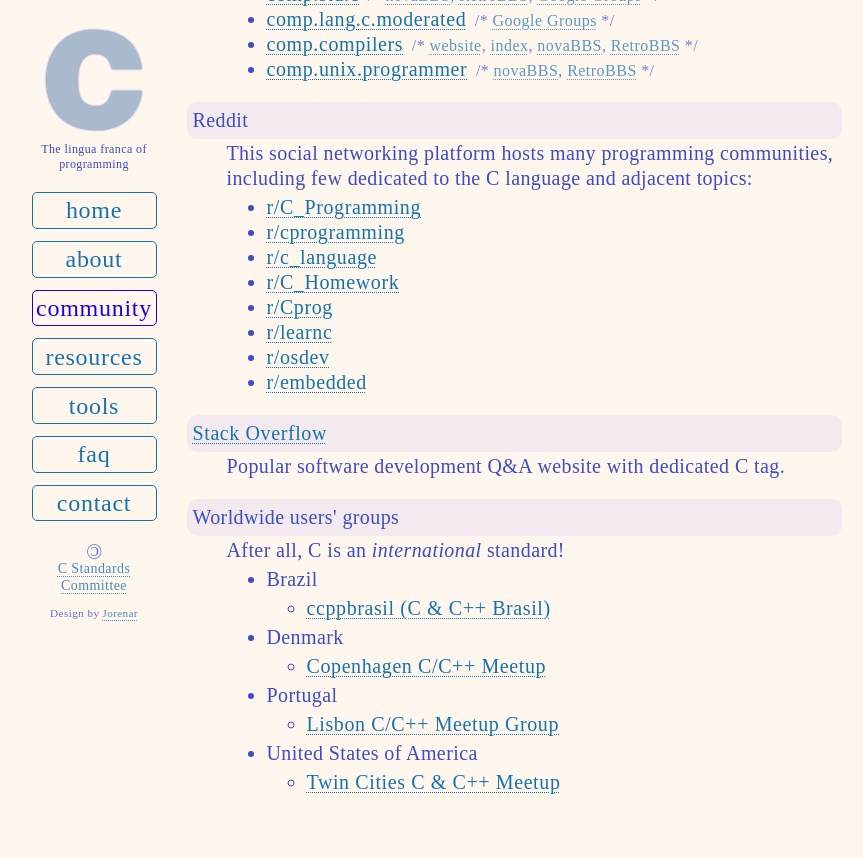
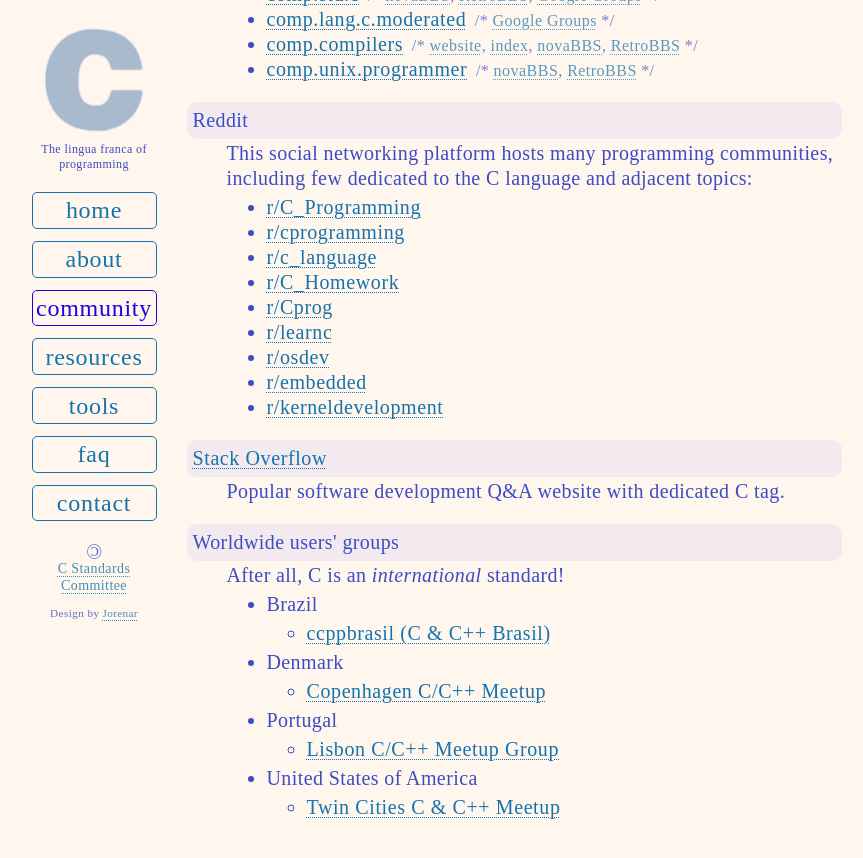
Before and after one commit to c-lang-org/c-www-homepage, a Jekyll site: the page built from _pages/community.html, in a window 1280 px wide and 900 px high, scrolled down 1518 px. Shown: the top 858 px of the window, without its empty margins (201-1064 px from the left). Built offline with Jekyll 4.4.1, drawn with Linux system fonts in a browser that asks for light colours.

Commit message:
Update links

```diff
--- a/_pages/community.html
+++ b/_pages/community.html
@@ -136,6 +136,7 @@ permalink: /community
       <li><a href="https://www.reddit.com/r/learnc">r/learnc</a></li>
       <li><a href="https://www.reddit.com/r/osdev">r/osdev</a></li>
       <li><a href="https://www.reddit.com/r/embedded">r/embedded</a></li>
+      <li><a href="https://www.reddit.com/r/kerneldevelopment">r/kerneldevelopment</a></li>
     </ul>
   </dd>
 
--- a/_pages/resources.html
+++ b/_pages/resources.html
@@ -142,7 +144,7 @@ permalink: /resources
     <li><a href="https://tratt.net/laurie/blog/2008/how_can_c_programs_be_so_reliable.html">How can C Programs be so Reliable?</a></li>
     <li><a href="https://goshdarnfunctionpointers.com/">How Do I Declare a Function Pointer in C?</a></li>
     <li><a href="https://nee.lv/2021/02/28/How-I-cut-GTA-Online-loading-times-by-70/">How I cut GTA Online loading times by 70%</a></li>
-    <li><a href="https://jorenar.com/blog/less-known-c">Lesser known tricks, quirks and features of C</a></li>
+    <li><a href="https://jorenar.com/blog/less-known-c">Lesser known tricks, quirks, and features of C</a></li>
     <li><a href="https://wozniak.ca/blog/2018/06/25/1/index.html">Massacring C Pointers</a></li>
     <li><a href="https://muxup.com/2023q4/storing-data-in-pointers">Storing data in pointers - Muxup</a></li>
     <li><a href="https://www.samskivert.com/internet/deep/1997/01/08/">The 0xC days of Christmas</a></li>
```
Also changed, not shown: other parts of _pages/resources.html (+2 -0 lines).
